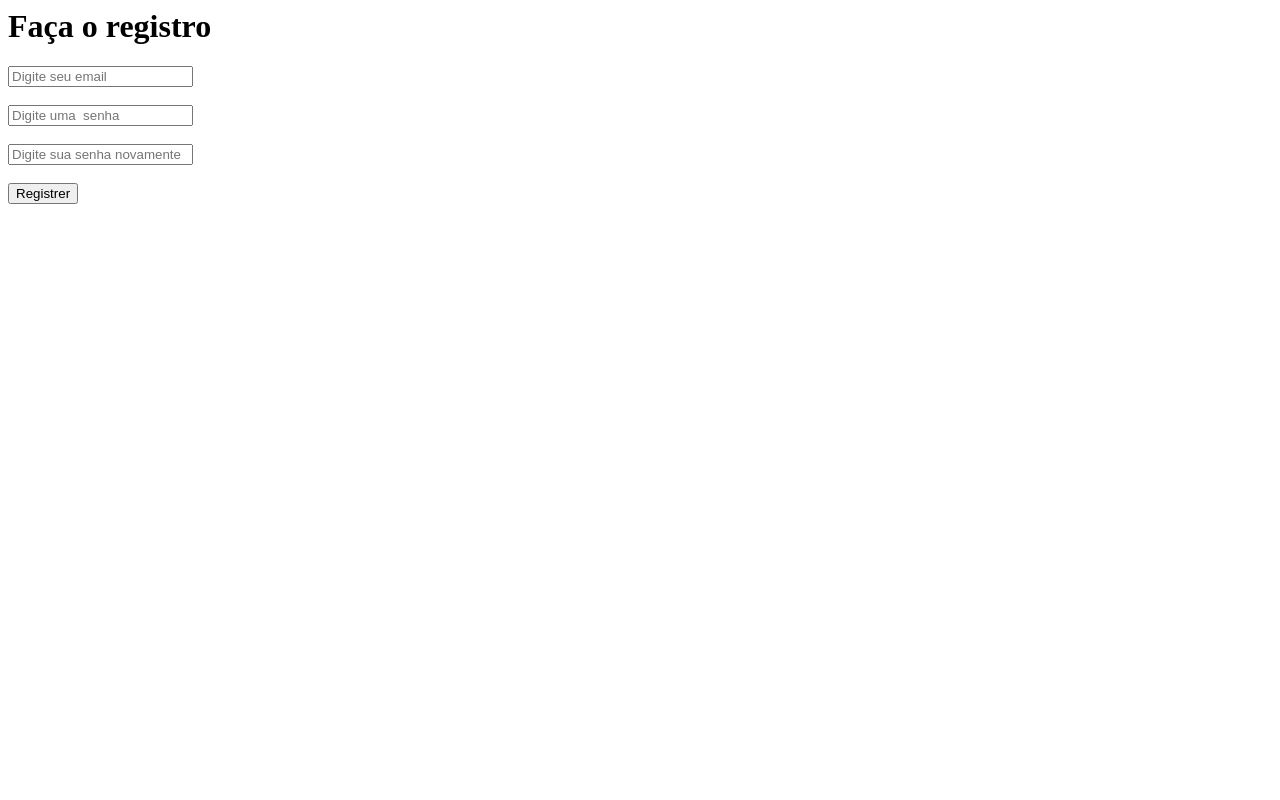
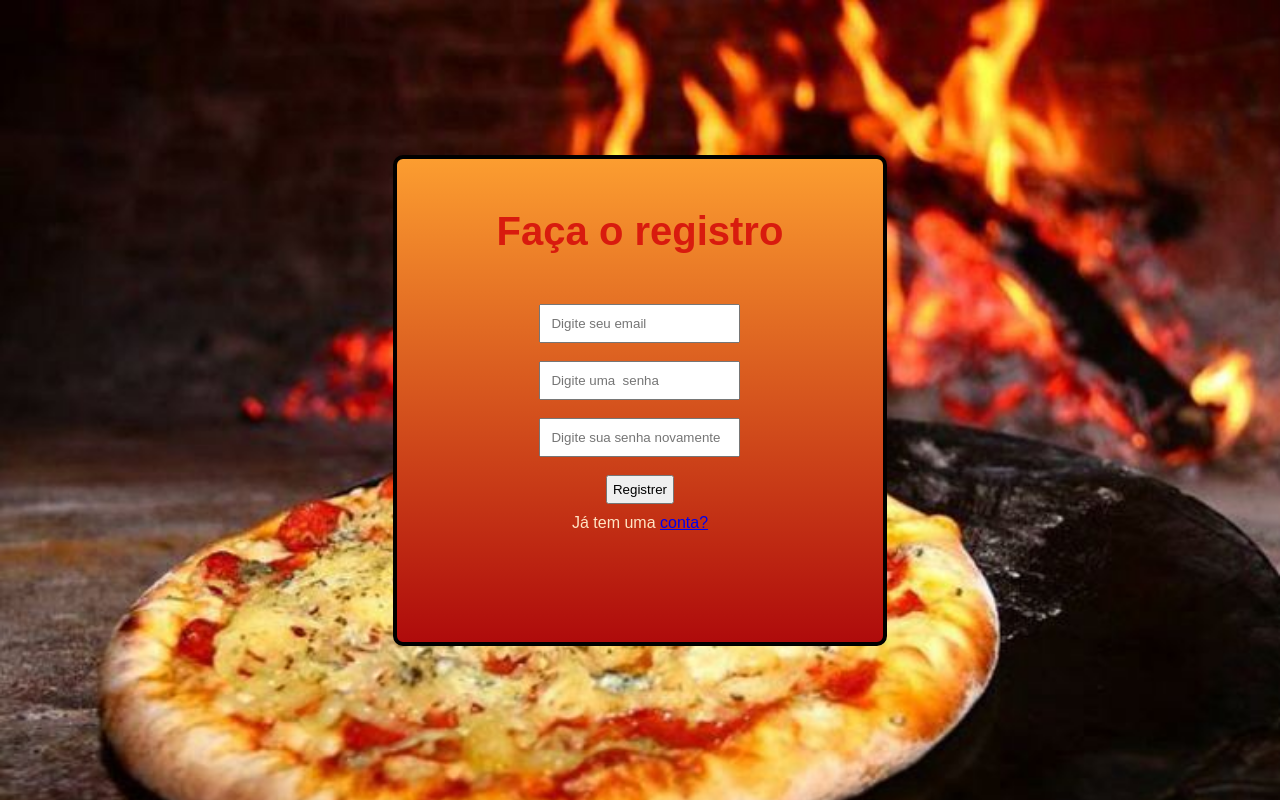
Before and after one commit to EduardoKaua/pizzaria-lulu, a plain HTML site: page Eduardo/register.html in a window 1280 px wide. Drawn offline with Linux system fonts and the light colour scheme.

Commit message:
atualizando

```diff
--- a/Eduardo/register.html
+++ b/Eduardo/register.html
@@ -3,10 +3,10 @@
     <meta http-equiv="X-UA-Compatible" content="IE=edge" />
     <meta name="viewport" content="width=device-width, initial-scale=1.0" />
     <title>Document</title>
-    <link rel="stylesheet" href="login.css" />
+    <link rel="stylesheet" href="registro.css" />
   </head>
   <body>
-      <div class="tudo">
+    <div class="tudo">
     <h1>Faça o registro</h1>
     <input type="text" placeholder="Digite seu email" /> <br />
     <br />
@@ -15,6 +15,7 @@
     <input type="text" placeholder="Digite sua senha novamente" /> <br />
     <br />
     <button>Registrer</button>
+    <p>Já tem uma <a href="login.html">conta?</a></p>
   </body>
 </div>
 </html>
--- a/Eduardo/registro.css
+++ b/Eduardo/registro.css
@@ -1,10 +1,43 @@
+* {
+  margin: 0;
+  font-family: Arial, Helvetica, sans-serif;
+}
+
 body {
-  text-align: center;
-  background-image: url(pizza.jpg);
+  min-height: 100vh;
+  display: grid;
+  place-items: center;
+  background-image: url(pi2.jpg);
   background-repeat: no-repeat, repeat;
-  background-size: 115%;
+  background-size: 100%;
 }
 
 .tudo {
-  background-color: black;
+  border: solid black 4px;
+  border-radius: 10px;
+  padding: 100px;
+  background-image: linear-gradient(rgb(252, 157, 48), rgb(175, 11, 11));
+  text-align: center;
 }
+
+h1 {
+  color: rgb(216, 27, 14);
+  font-size: 5vh;
+  position: relative;
+  bottom: 50px;
+}
+
+input {
+  cursor: pointer;
+  padding: 10px;
+}
+button {
+  padding: 5px;
+  cursor: pointer;
+}
+
+p {
+  position: relative;
+  padding: 10px;
+  color: bisque;
+}
```
Also changed, not shown: Eduardo/login.html (added), Eduardo/pi2.jpg (added), Eduardo/pizza.jpg (deleted).
